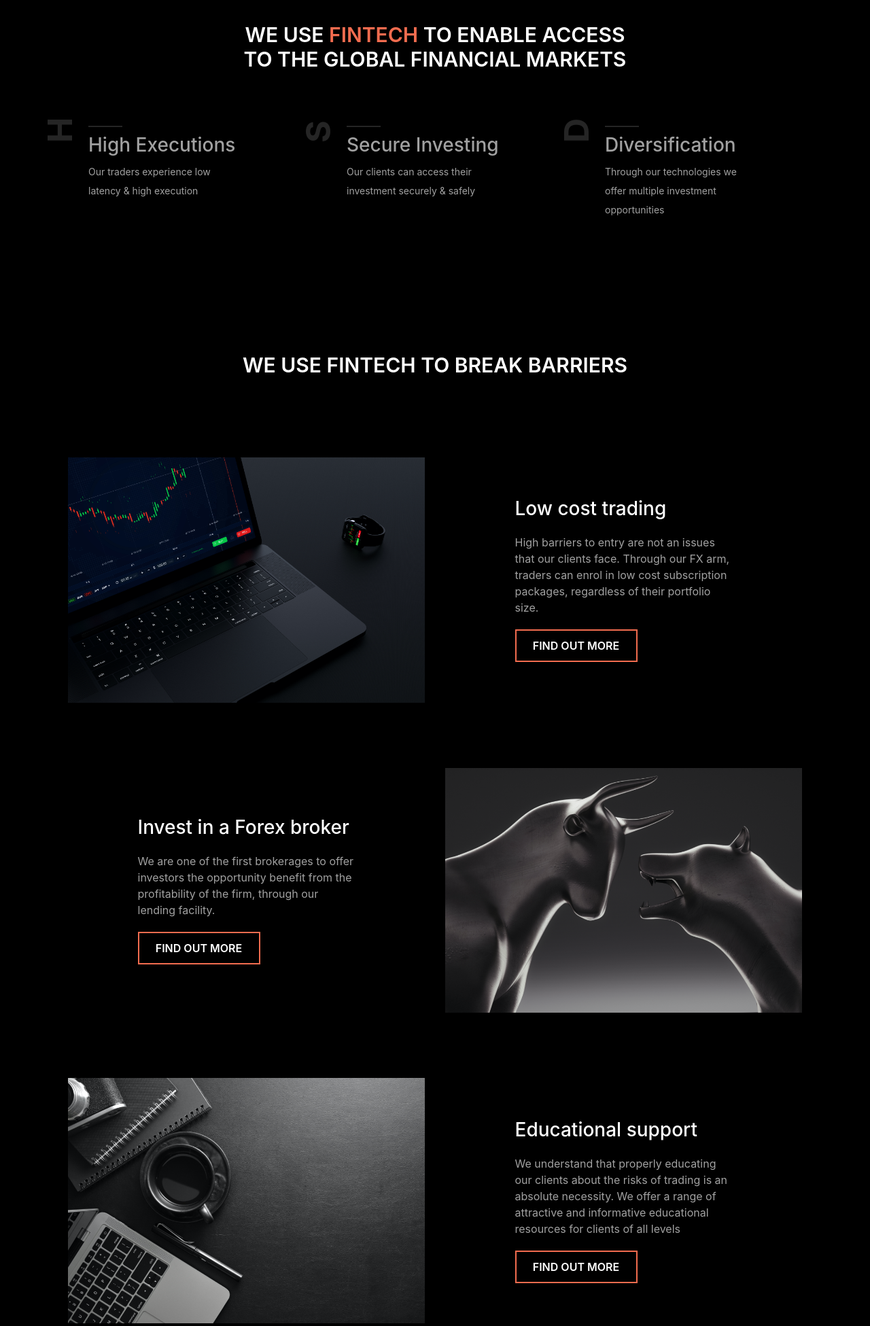
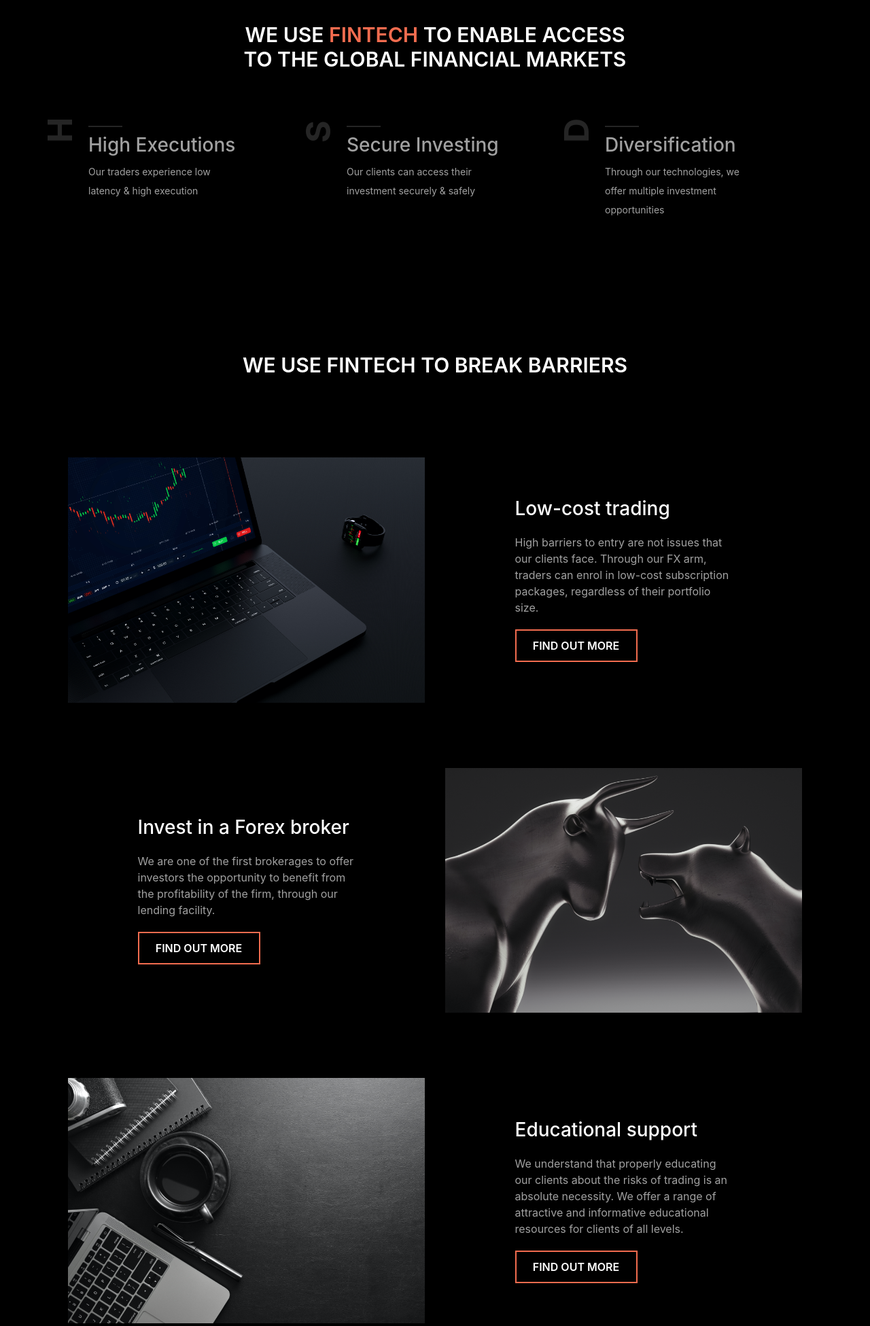
Before and after one commit to sereifejtradeio/tioholdings.com, a PHP site: page / in a window 1280 px wide. Shown: the part 726-2677 px from the top of the page at 68% size. Run offline with PHP 8.4, Linux system fonts and the light colour scheme.

Commit message:
tioholdings changes

```diff
--- a/assets/css/index.css
+++ b/assets/css/index.css
@@ -175,6 +175,7 @@ span{
     margin: 15px auto 10px;
     text-align: center;
     height: 60px;
+    text-transform: capitalize;
 }
 #educate a{
     text-align: center;
--- a/index.php
+++ b/index.php
@@ -82,7 +82,7 @@ include_once('includes/navigation-bar.php');
             <div class="col-lg-4 d-bit">
                 <div class="border-bit"></div>
                 <h3>Diversification</h3>
-                <p>Through our technologies we offer multiple investment opportunities</p>
+                <p>Through our technologies, we offer multiple investment opportunities</p>
             </div>
         </div>
     </div>
@@ -103,8 +103,8 @@ include_once('includes/navigation-bar.php');
                         </div>
                         <div class="col-lg-6 order-2 order-lg-2 tio-align-center right-content">
                             <div>
-                                <h3>Low cost trading</h3>
-                                <p>High barriers to entry are not an issues that our clients face. Through our FX arm, traders can enrol in low cost subscription packages, regardless of their portfolio size.</p>
+                                <h3>Low-cost trading</h3>
+                                <p>High barriers to entry are not issues that our clients face. Through our FX arm, traders can enrol in low-cost subscription packages, regardless of their portfolio size.</p>
                                 <a href="companies" class="primary-cta">Find out more</a>
                             </div>
                         </div>
@@ -119,7 +119,7 @@ include_once('includes/navigation-bar.php');
                         <div class="col-lg-6 order-2 order-lg-1 tio-align-center right-content">
                             <div>
                                 <h3>Invest in a Forex broker</h3>
-                                <p>We are one of the first brokerages to offer investors the opportunity benefit from the profitability of the firm, through our lending facility.</p>
+                                <p>We are one of the first brokerages to offer investors the opportunity to benefit from the profitability of the firm, through our lending facility.</p>
                                 <a href="companies" class="primary-cta">Find out more</a>
                             </div>
                         </div>
@@ -140,7 +140,7 @@ include_once('includes/navigation-bar.php');
                         <div class="col-lg-6 order-2 order-lg-2 tio-align-center right-content">
                             <div>
                                 <h3>Educational support</h3>
-                                <p>We understand that properly educating our clients about the risks of trading is an absolute necessity. We offer a range of attractive and informative educational resources for clients of all levels</p>
+                                <p>We understand that properly educating our clients about the risks of trading is an absolute necessity. We offer a range of attractive and informative educational resources for clients of all levels.</p>
                                 <a href="companies" class="primary-cta">Find out more</a>
                             </div>
                         </div>
@@ -157,7 +157,7 @@ include_once('includes/navigation-bar.php');
         <div class="row">
             <div class="col-lg-12 title-section">
                 <h2 class="tio-title-2-white">WE EDUCATE</h2>
-                <p>The global financial markets offer opportunity for loss as well as profit. <br>We consider it our obligation to ensure that our clientele are fully cognisant of any risks, while providing information that will assist in making informed financial decisions.</p>
+                <p>The global financial markets offer an opportunity for loss as well as profit. <br>We consider it our obligation to ensure that our clientele is fully cognisant of any risks while providing information that will assist in making informed financial decisions.</p>
             </div>
             <div class="col-lg-3 col-md-6 blog-section">
                 <img src="assets/images/index/blog-1.png" class="mx-auto img-fluid" alt="">
```
